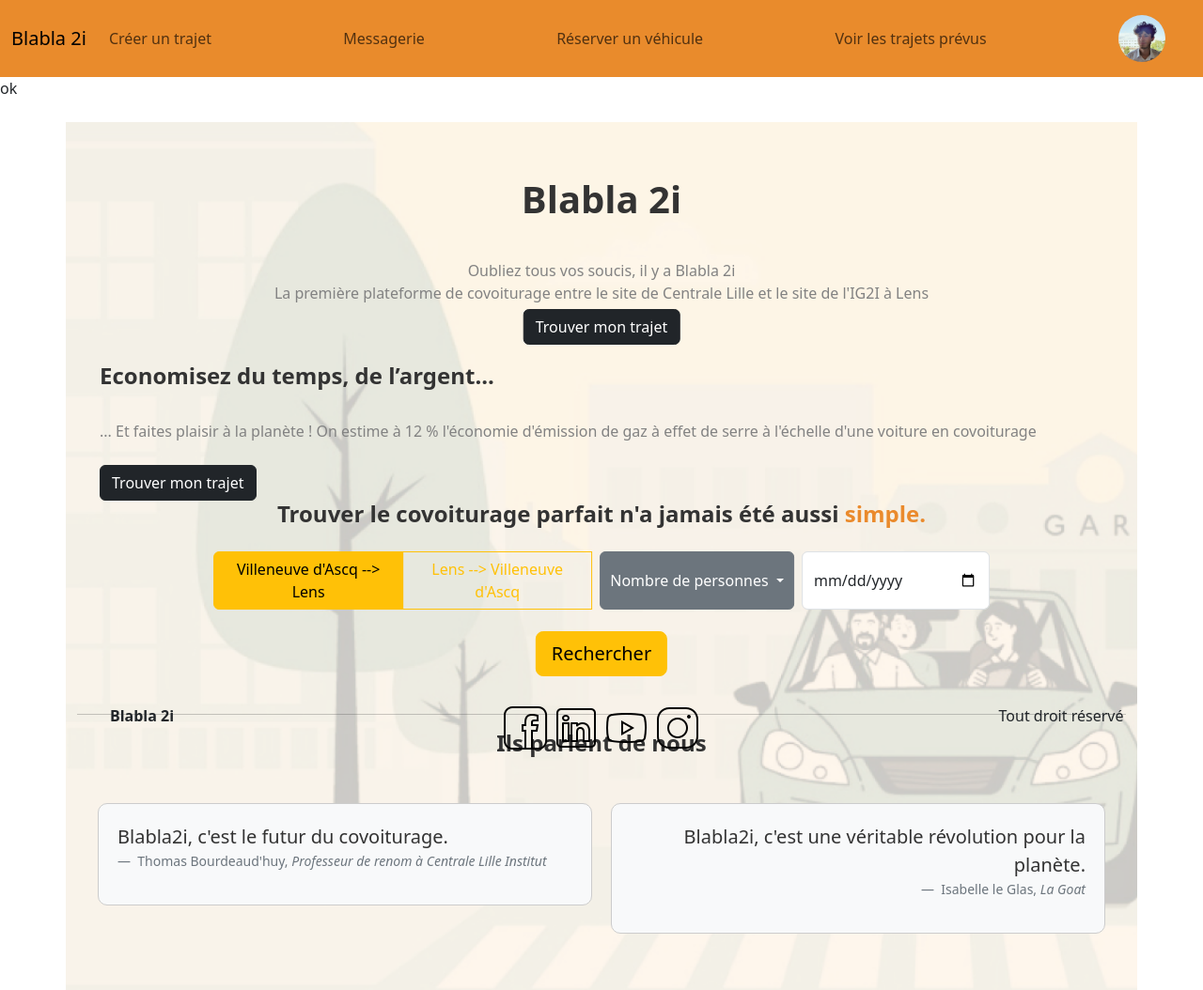
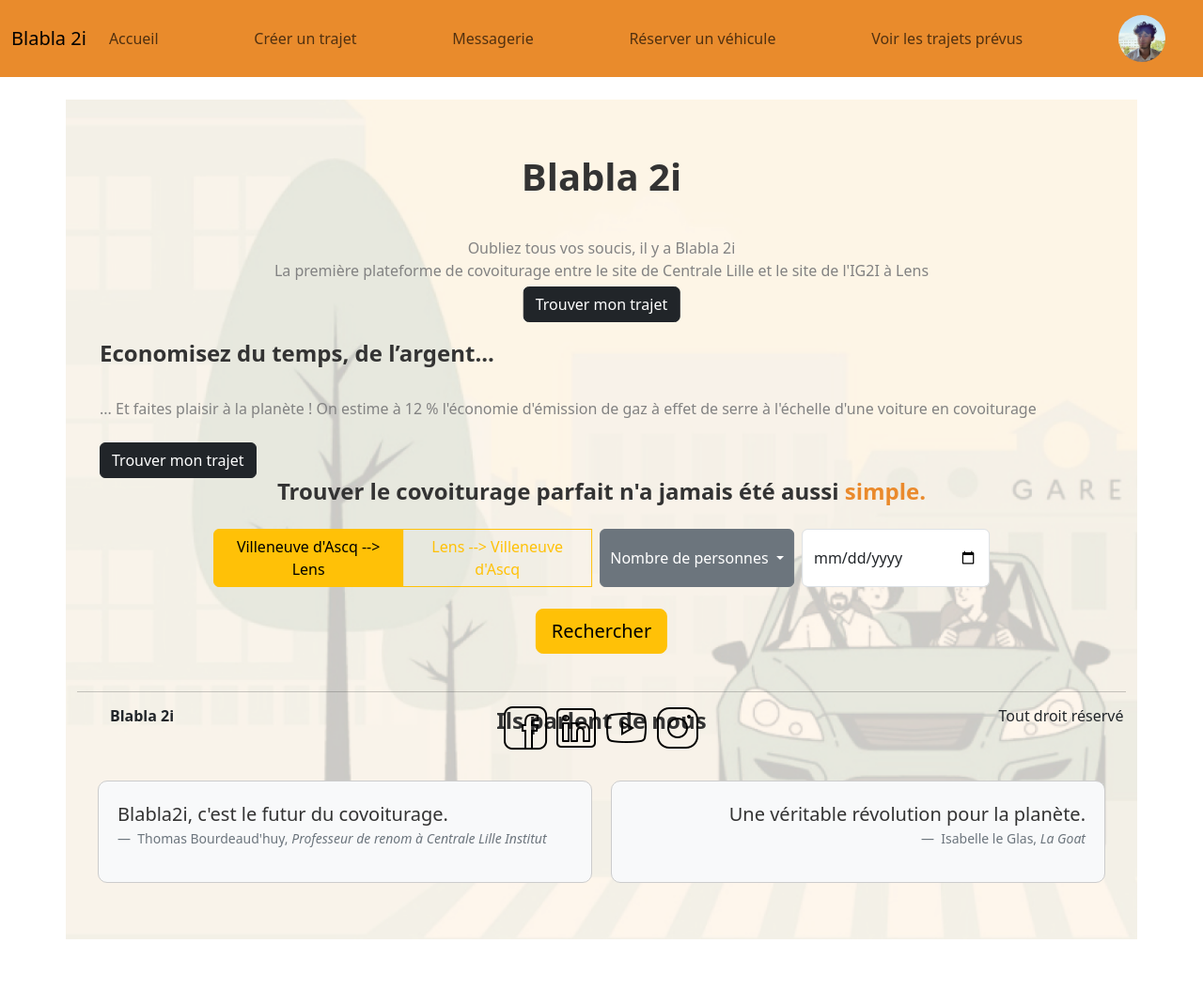
Before and after one commit to AndreTells/Projet-WEB2024, a PHP site: page / in a window 1280 px wide. Shown: the whole page at 94% size. After the commit the page ends 1000 px from the top, so only its background shows below. Run offline with PHP 8.4, Linux system fonts and the light colour scheme.

Commit message:
changement du header et ajout d'un lien dans le profil pour les settings

```diff
--- a/Code/website/templates/accueil.php
+++ b/Code/website/templates/accueil.php
@@ -1,4 +1,3 @@
-ok
 <div class="container mt-4 background-section">
     <div class="h1 text-center mt-2" style="font-weight: bold;">Blabla 2i</div> <br>
     <div class="subtitle text-center mt-2"> Oubliez tous vos soucis, il y a Blabla 2i <br> La première plateforme de covoiturage entre le site de Centrale Lille et le site de l'IG2I à Lens</div>
@@ -51,7 +50,7 @@ ok
 
             <figure class="quote-box text-end">
                 <blockquote class="blockquote">
-                    <p>Blabla2i, c'est une véritable révolution pour la planète.</p>
+                    <p>Une véritable révolution pour la planète.</p>
                 </blockquote>
                 <figcaption class="blockquote-footer">
                     Isabelle le Glas, <cite title="Source Title">La Goat</cite>
--- a/Code/website/templates/header.php
+++ b/Code/website/templates/header.php
@@ -33,13 +33,14 @@ echo "<?xml version=\"1.0\" encoding=\"utf-8\" ?>";
 
 	<nav class="navbar navbar-expand-lg bg-main-color">
 		<div class="container-fluid">
-			<span class="navbar-brand mb-0 h1">Blabla 2i</span>
+            <span class="navbar-brand mb-0 h1"><a href="index.php" style="text-decoration: none; color: inherit;">Blabla 2i</a></span>
 			<button class="navbar-toggler" type="button" data-bs-toggle="offcanvas" data-bs-target="#navbarOffcanvasLg" aria-controls="navbarOffcanvasLg" aria-label="Toggle navigation">
 				<span class="navbar-toggler-icon"></span>
 			</button>
 			<div class="offcanvas offcanvas-end" tabindex="-1" id="navbarOffcanvasLg" aria-labelledby="navbarOffcanvasLgLabel">
 				<div class="navbar-nav d-flex justify-content-between align-items-center">
-					<a class="nav-link" href="index.php?view=course_form">Créer un trajet</a>
+                    <a class="nav-link" href="index.php">Accueil</a>
+                    <a class="nav-link" href="index.php?view=course_form">Créer un trajet</a>
 					<a class="nav-link" href="index.php?view=messages">Messagerie</a>
 					<a class="nav-link" href="index.php?view=reservation">Réserver un véhicule</a>
 					<a class="nav-link" href="index.php?view=liste_trajets">Voir les trajets prévus</a>
--- a/Code/website/templates/profil.php
+++ b/Code/website/templates/profil.php
@@ -31,5 +31,7 @@
                 <a href="#"><img src="./assets/arrow_btn.png" alt="arrow button"></a>
             </div>
         </div>
+        <br>
+        <a class="ms-2 btn btn-primary" href="index.php?view=settings" role="button">Changer mes informations</a>
     </div>
 </div>
```
